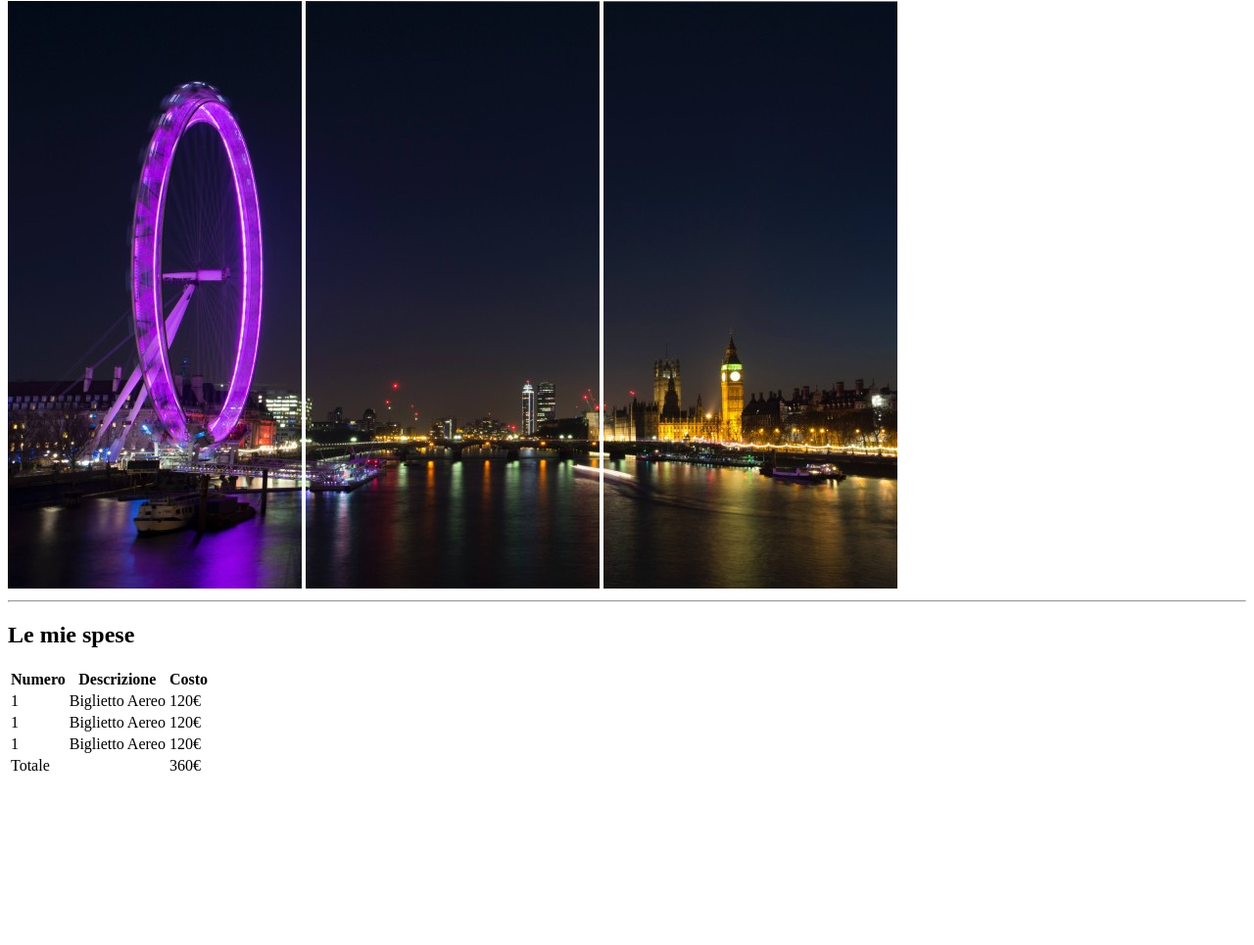
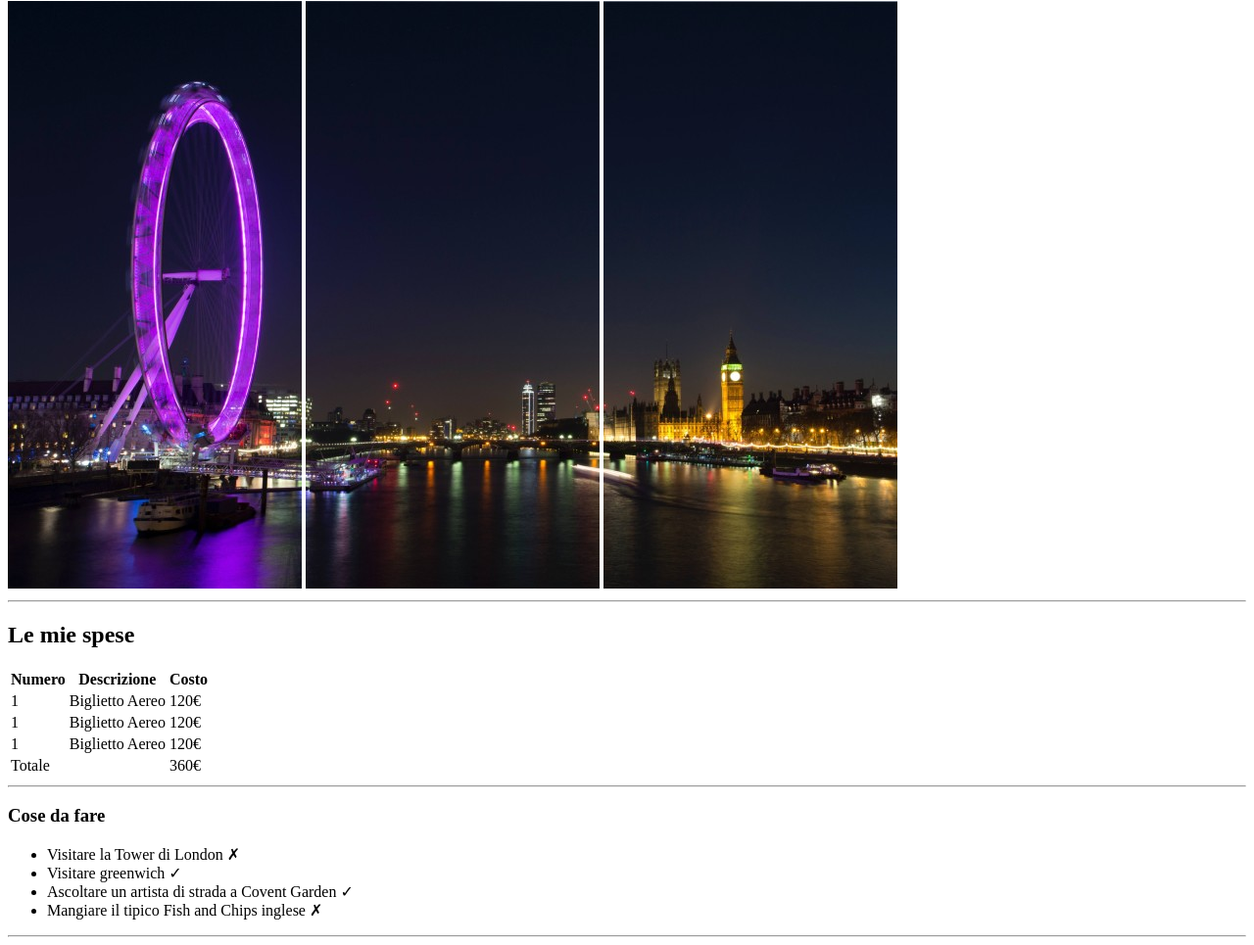
Before and after one commit to HaojieZhang123/html-london-trip, a plain HTML site: page index.html in a window 1280 px wide. Shown: the part 79-1044 px from the top of the page at 98% size. Before the commit the page ends 881 px from the top, so only its background shows below. Drawn offline with Linux system fonts and the light colour scheme.

Commit message:
[UPD] Checklist completed

```diff
--- a/index.html
+++ b/index.html
@@ -47,5 +47,18 @@
         </tfoot>
     </table>
 
+    <hr>
+
+    <h3>Cose da fare</h3>
+
+    <ul>
+        <li>Visitare la Tower di London &#10007;</li>
+        <li>Visitare greenwich &#10003;</li>
+        <li>Ascoltare un artista di strada a Covent Garden &#10003;</li>
+        <li>Mangiare il tipico Fish and Chips inglese &#10007;</li>
+    </ul>
+
+    <hr>
+
 </body>
 </html>
```
